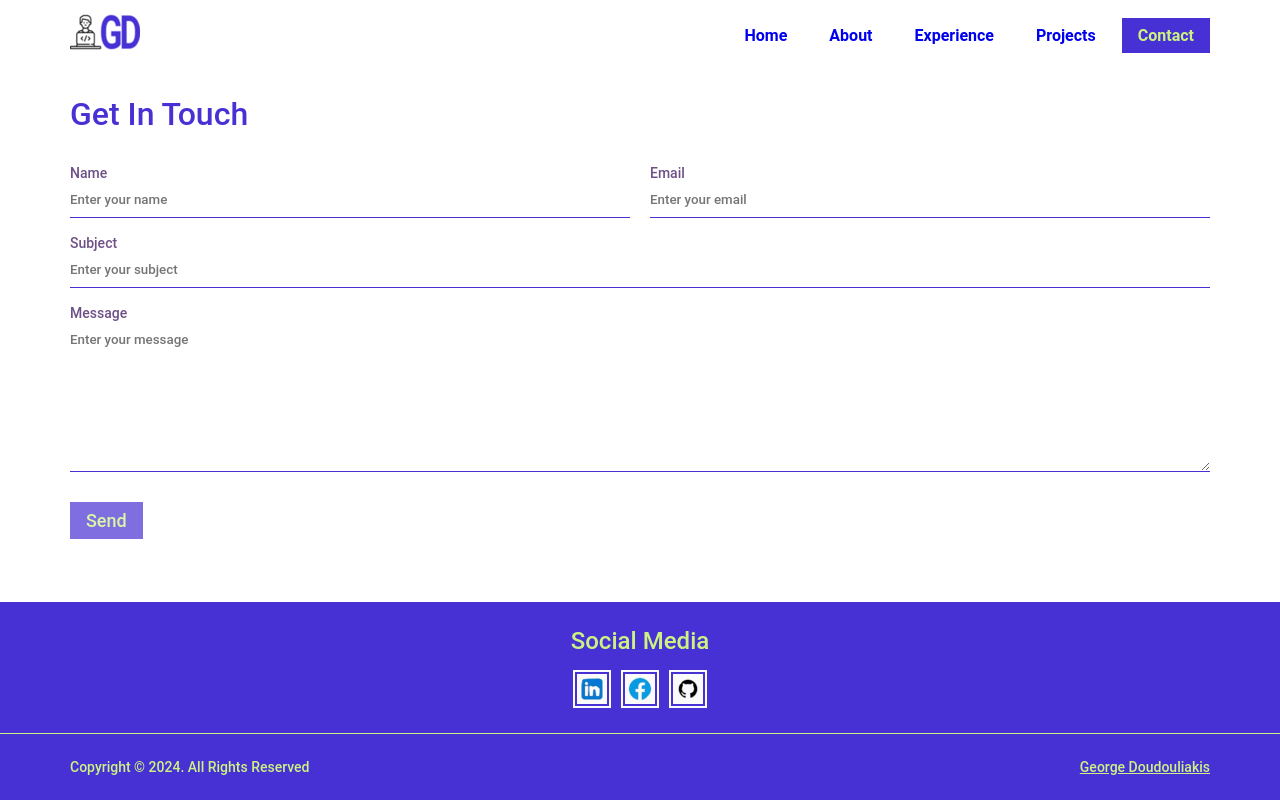
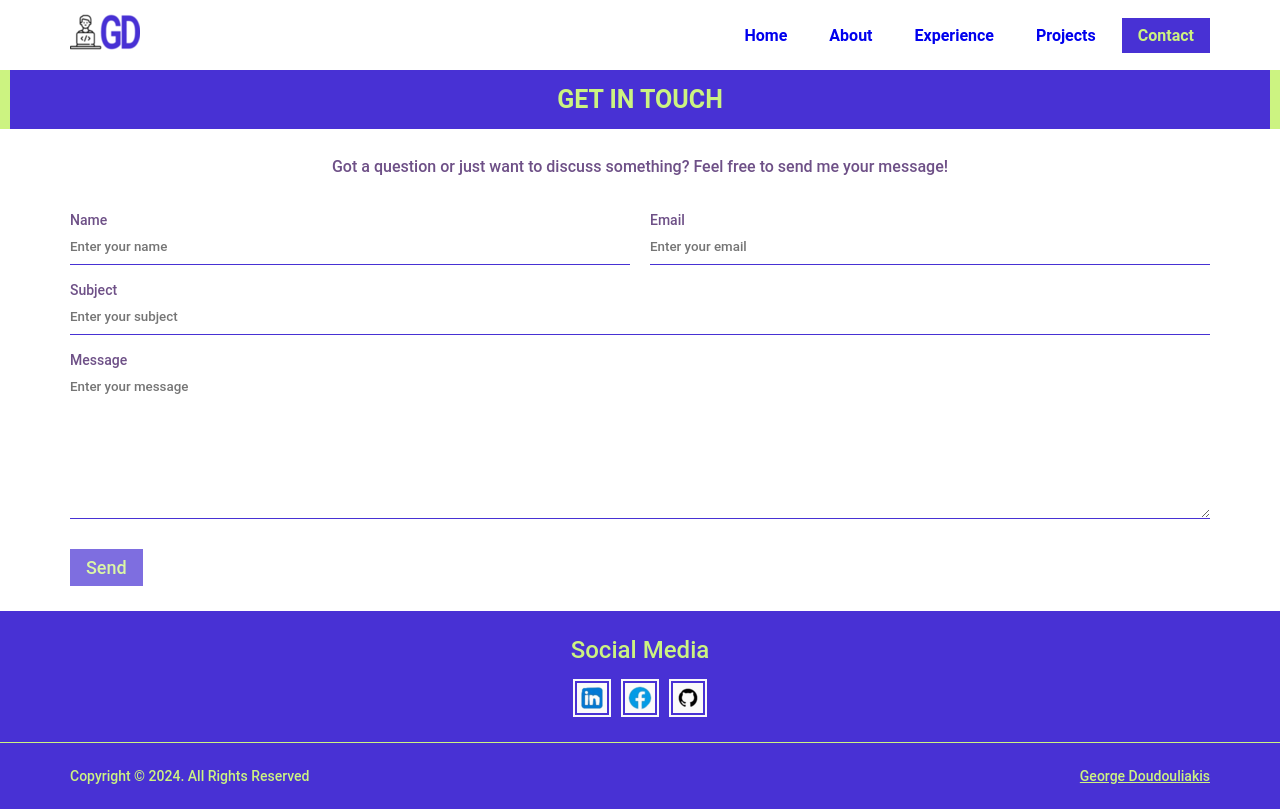
Before and after one commit to GeorgiosDoudouliakis/george-doudouliakis-dev, an Angular app: page /contact in a window 1280 px wide. Built offline with nearby package versions, Linux system fonts and the light colour scheme.

Commit message:
refactor: Add a reusable page header class and use it on h1 of contact page

```diff
--- a/src/app/pages/contact/layout/contact-layout.component.html
+++ b/src/app/pages/contact/layout/contact-layout.component.html
@@ -1,5 +1,6 @@
+<h1 class="page-header">GET IN TOUCH</h1>
 <div class="container" xmlns="http://www.w3.org/1999/html">
-  <h1>Get In Touch</h1>
+  <p>Got a question or just want to discuss something? Feel free to send me your message!</p>
   <form [formGroup]="contactForm">
     <div class="name-email-inputs-container">
       <div class="form-input">
--- a/src/app/pages/contact/layout/contact-layout.component.scss
+++ b/src/app/pages/contact/layout/contact-layout.component.scss
@@ -3,8 +3,11 @@
     padding: var(--container-padding);
   }
 
-  h1 {
+  p {
+    text-align: center;
+    color: var(--font-color);
     margin-bottom: 30px;
+    line-height: 26px;
   }
 
   .name-email-inputs-container,
--- a/src/styles.scss
+++ b/src/styles.scss
@@ -81,3 +81,14 @@ textarea:focus {
     outline-style: dashed;
   }
 }
+
+.page-header {
+  font-weight: 600;
+  font-size: 25px;
+  text-align: center;
+  color: var(--secondary-color);
+  background: var(--primary-color);
+  padding: 15px 0;
+  border-left: 10px solid var(--secondary-color);
+  border-right: 10px solid var(--secondary-color);
+}
```
